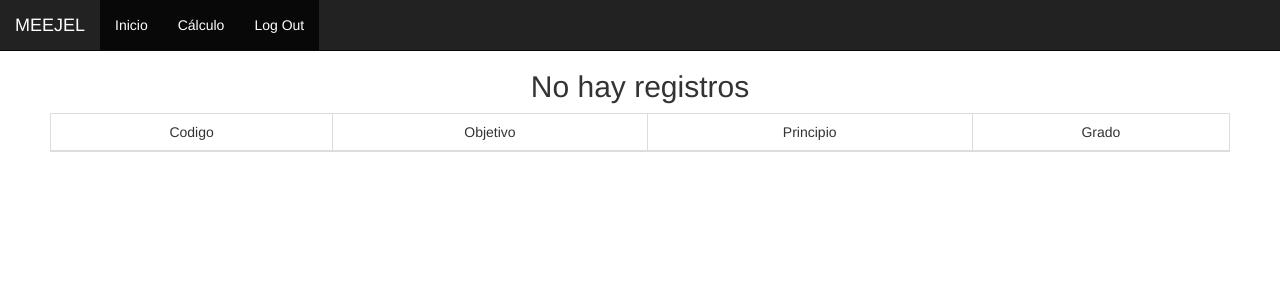
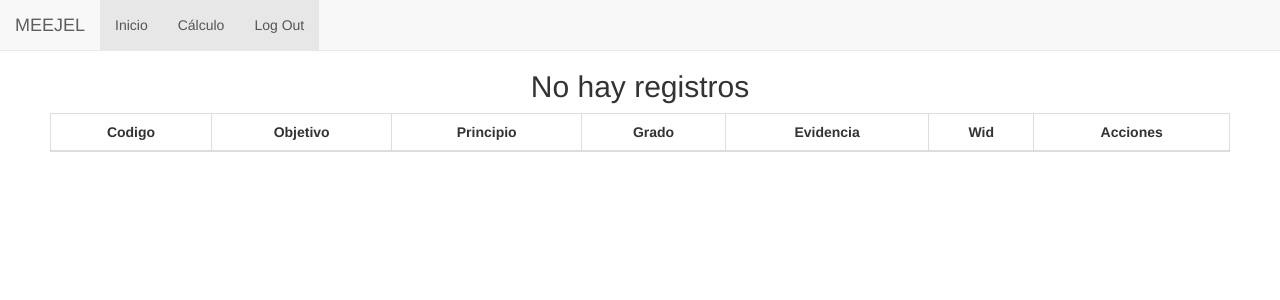
Before and after one commit to marteoma/FrameworkGamificacion, a Django app: page /listobj in a window 1280 px wide. Shown: the top 300 px of the page. Run offline with Django 3.2, Linux system fonts and the light colour scheme; data that the repository does not hold is empty; some libraries are stand-ins or nearby versions.

Commit message:
Update template for result and add new fields
.

```diff
--- a/framework/models.py
+++ b/framework/models.py
@@ -11,6 +11,8 @@ from framework.choices import *
 class Learning_Objectives(models.Model):
     objects = models.Manager()
     id = models.IntegerField(primary_key=True)
-    objective = models.CharField(max_length=300, null=False)
+    objective = models.CharField(max_length=100, null=False)
     principle = models.IntegerField(null=False, default=1)
     grade = models.IntegerField(null=False, default=1)
+    evidence = models.CharField(max_length=150, null=False)
+    wid = models.IntegerField(null=False, default=1)
--- a/framework/templates/framework/base.html
+++ b/framework/templates/framework/base.html
@@ -17,7 +17,7 @@
 <body>
     <div class="container">
         <header>
-            <nav class="navbar navbar-default navbar-fixed-top navbar-inverse">
+            <nav class="navbar navbar-default navbar-fixed-top navbar">
                 <div class="container-fluid">
                     <div class="navbar-header">
                         <a href="#" class="navbar-brand">MEEJEL</a>
--- a/framework/templates/framework/lista_obj.html
+++ b/framework/templates/framework/lista_obj.html
@@ -5,10 +5,13 @@
 <table class="table table-bordered">
 	<thead>
 		<tr>
-			<td>Codigo</td>
-			<td>Objetivo</td>
-			<td>Principio</td>
-			<td>Grado</td>
+			<td><b>Codigo</b></td>
+			<td><b>Objetivo</b></td>
+			<td><b>Principio</b></td>
+			<td><b>Grado</b></td>
+			<td><b>Evidencia</b></td>
+			<td><b>Wid</b></td>
+			<td><b>Acciones</b></td>
 		</tr>
 
 	</thead>
@@ -20,6 +23,8 @@
 			<td>{{ i.objective }}</td>
 			<td>{{ i.principle }}</td>
 			<td>{{ i.grade }}</td>
+			<td>{{ i.evidence }}</td>
+			<td>{{ i.wid }}</td>
 		</tr>
 
 		{% endfor %}
```
Also changed, not shown: framework/forms.py (+8 -2 lines), framework/migrations/0001_initial.py.
